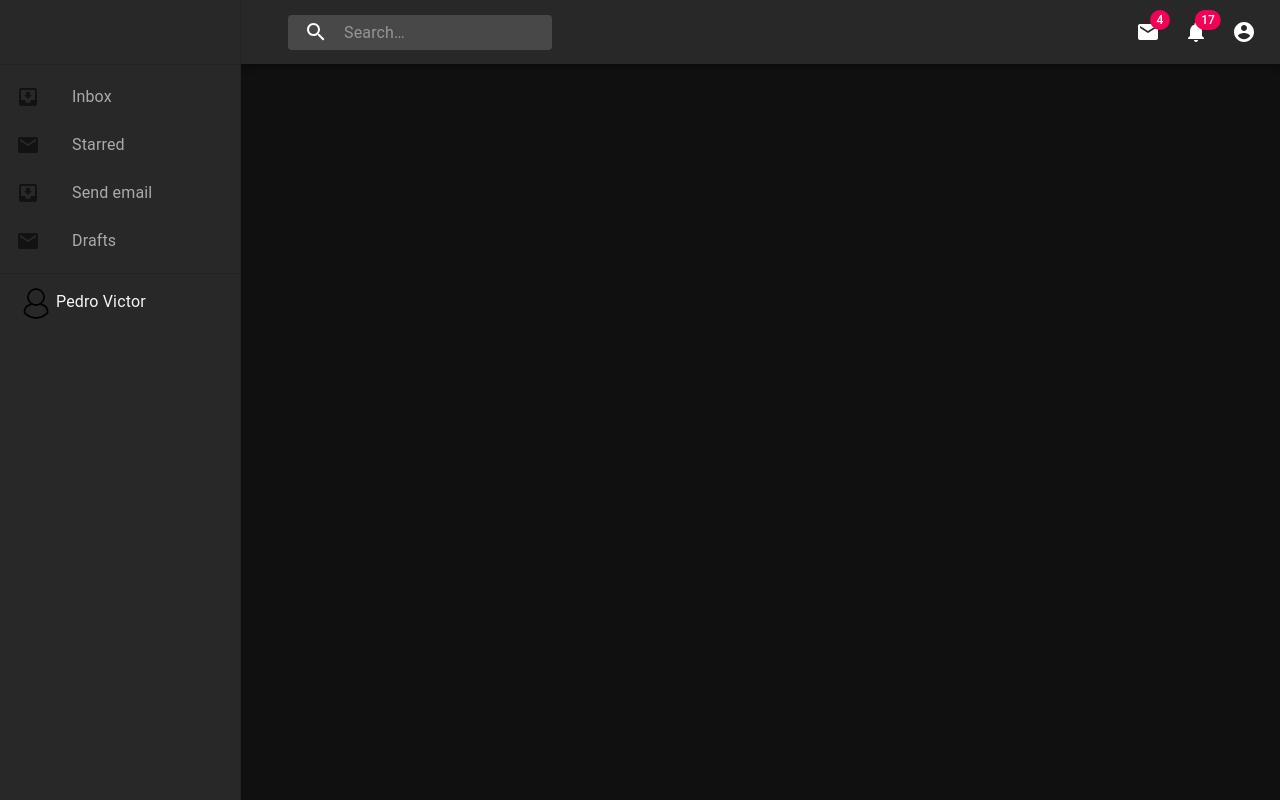
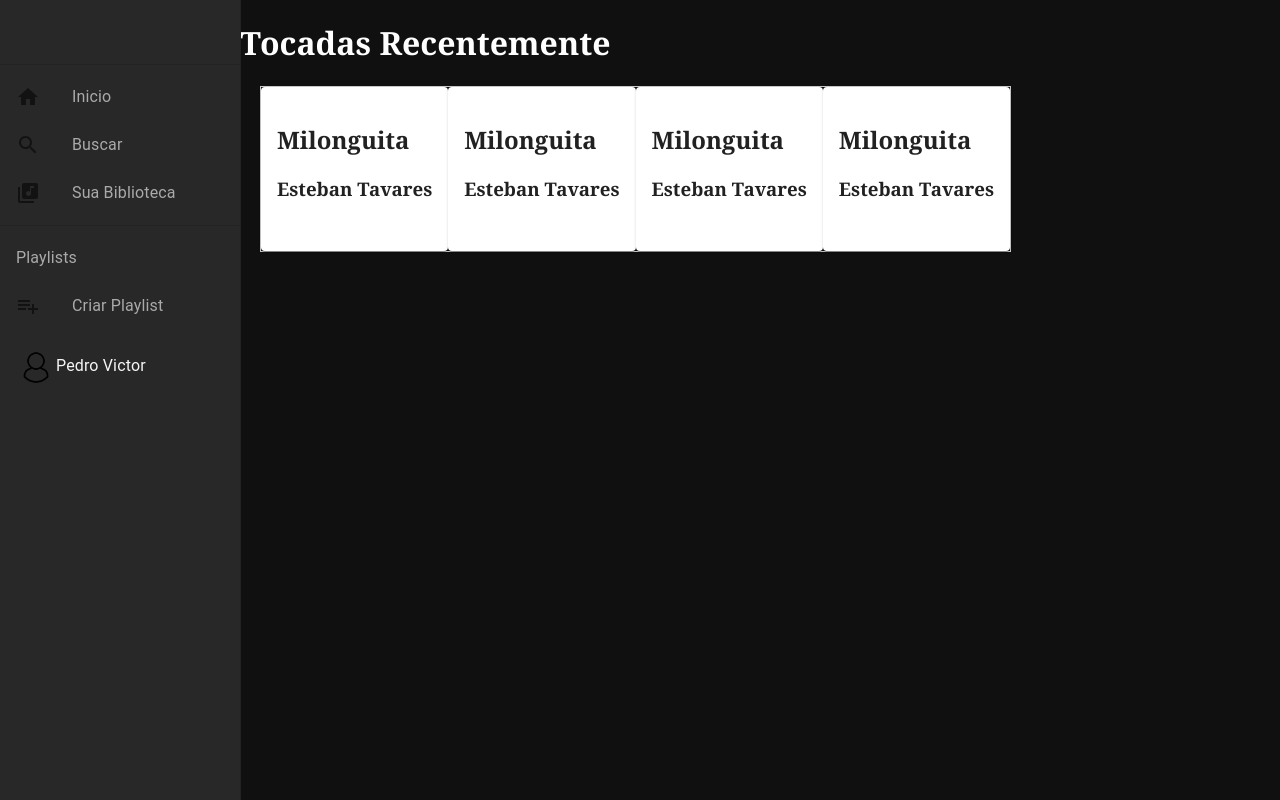
Before and after one commit to GabrielSuassuna/Spotper, a React (Create React App) app in the folder spotper/: page / in a window 1280 px wide. Built offline with nearby package versions, Linux system fonts and the light colour scheme; the HTML template or start-up script is replaced by a standard one.

Commit message:
adicionando correção da navbar e cards

```diff
--- a/spotper/package.json
+++ b/spotper/package.json
@@ -8,6 +8,7 @@
     "material-ui": "^0.20.2",
     "react": "^16.11.0",
     "react-dom": "^16.11.0",
+    "react-router-dom": "^5.1.2",
     "react-scripts": "3.2.0"
   },
   "scripts": {
--- a/spotper/src/App.js
+++ b/spotper/src/App.js
@@ -3,8 +3,9 @@ import './App.css';
 
 import Header from './components/Header/Header';
 import Footer from './components/Footer/Footer';
+import NavBar from './components/NavBar/NavBar';
 import SideBar from './components/SideBar/SideBar';
-import NavBar from './components/NavBar/NavBar'
+import Roteador from './components/Roteador/Roteador';
 
 function App(){
   const [nome, setNome] = useState("Pedro")
@@ -18,18 +19,7 @@ function App(){
       <div className='app-container'>
 
         <SideBar/>
-        <NavBar/>
-
-      {/* <div className='left-side-section'>
-        </div>
-
-        <div className='main-section'>
-          <Header />
-          <div className='main-section-container'>
-          </div>
-        </div>
-        <SideBar/>
-        <Footer/>*/}
+        <Roteador/>
       </div>
     </div>
     );
--- /dev/null
+++ b/spotper/src/components/FirstScreen/FirstScreen.css
@@ -0,0 +1,13 @@
+.MusicBox{
+    max-width: 100%;
+    margin: 20px;
+    border: 1px solid #ccc;
+    display: flex;
+    flex-wrap: wrap;
+}
+
+.MusicCard{
+    margin: 10px;
+    background-color: tomato;
+    text-align: center;
+}
--- /dev/null
+++ b/spotper/src/components/FirstScreen/FirstScreen.js
@@ -0,0 +1,25 @@
+import React from 'react'
+
+import MusicCards from '../MusicCards/MusicCards'
+import './FirstScreen.css'
+
+function FirstScreen(){
+    return(
+        <div>
+            <h1> Tocadas Recentemente </h1>
+
+            <section className="MusicBox">
+                <MusicCards className="MusicCard"/>
+
+                <MusicCards className="MusicCard"/>
+
+                <MusicCards className="MusicCard"/>
+
+                <MusicCards className="MusicCard"/>
+            </section>
+
+        </div>
+    )
+}
+
+export default FirstScreen
--- /dev/null
+++ b/spotper/src/components/MusicCards/MusicCards.js
@@ -0,0 +1,68 @@
+import React from 'react';
+import { makeStyles } from '@material-ui/core/styles';
+import clsx from 'clsx';
+import Card from '@material-ui/core/Card';
+import CardHeader from '@material-ui/core/CardHeader';
+import CardMedia from '@material-ui/core/CardMedia';
+import CardContent from '@material-ui/core/CardContent';
+import CardActions from '@material-ui/core/CardActions';
+import Collapse from '@material-ui/core/Collapse';
+import Avatar from '@material-ui/core/Avatar';
+import IconButton from '@material-ui/core/IconButton';
+import Typography from '@material-ui/core/Typography';
+import { red } from '@material-ui/core/colors';
+import FavoriteIcon from '@material-ui/icons/Favorite';
+import ShareIcon from '@material-ui/icons/Share';
+import ExpandMoreIcon from '@material-ui/icons/ExpandMore';
+import MoreVertIcon from '@material-ui/icons/MoreVert';
+
+const useStyles = makeStyles(theme => ({
+  card: {
+    maxWidth: 245,
+    maxHeight: 245,
+  },
+  media: {
+    height: 0,
+    paddingTop: '56.25%', // 16:9
+  },
+  expand: {
+    transform: 'rotate(0deg)',
+    marginLeft: 'auto',
+    transition: theme.transitions.create('transform', {
+      duration: theme.transitions.duration.shortest,
+    }),
+  },
+  expandOpen: {
+    transform: 'rotate(180deg)',
+  },
+  avatar: {
+    backgroundColor: red[500],
+  },
+}));
+
+export default function MusicCards() {
+  const classes = useStyles();
+  const [expanded, setExpanded] = React.useState(false);
+
+  const handleExpandClick = () => {
+    setExpanded(!expanded);
+  };
+
+  return (
+    <Card className={classes.card}>
+      {/*
+        <img style={{maxWidth: "240px"},{maxHeight:"200px"},{margin: "5px"}} src = "https://i.scdn.co/image/c301bf63ecd5adeddc8972a8742a5be3b23345ea"/>
+      */}
+      <CardContent>
+        <h2> Milonguita </h2>
+        <h3> Esteban Tavares </h3>
+      </CardContent>
+
+
+      <CardActions disableSpacing>
+
+      </CardActions>
+
+    </Card>
+  );
+}
--- /dev/null
+++ b/spotper/src/components/Roteador/Roteador.js
@@ -0,0 +1,16 @@
+import React from 'react'
+import {BrowserRouter,Switch,Route} from 'react-router-dom'
+
+import FirstScreen from '../FirstScreen/FirstScreen'
+
+function Roteador(){
+    return(
+        <BrowserRouter>
+            <Switch>
+                <Route exact path ="/" component={FirstScreen}/>
+            </Switch>
+        </BrowserRouter>
+    )
+}
+
+export default Roteador;
--- a/spotper/src/components/SideBar/SideBar.js
+++ b/spotper/src/components/SideBar/SideBar.js
@@ -6,9 +6,12 @@ import Divider from '@material-ui/core/Divider';
 import ListItem from '@material-ui/core/ListItem';
 import ListItemIcon from '@material-ui/core/ListItemIcon';
 import ListItemText from '@material-ui/core/ListItemText';
-import InboxIcon from '@material-ui/icons/MoveToInbox';
-import MailIcon from '@material-ui/icons/Mail';
 import Avatar from '@material-ui/core/Avatar';
+
+import HomeIcon from '@material-ui/icons/Home';
+import SearchIcon from '@material-ui/icons/Search';
+import LibraryMusicIcon from '@material-ui/icons/LibraryMusic';
+import PlaylistAddIcon from '@material-ui/icons/PlaylistAdd';
 
 import Icon from '../../assets/icon.png'
 
@@ -65,17 +68,35 @@ export default function PermanentDrawerLeft() {
         <div className={classes.toolbar} />
         <Divider />
         <List>
-          {['Inbox', 'Starred', 'Send email', 'Drafts'].map((text, index) => (
-            <ListItem button key={text}>
-              <ListItemIcon>{index % 2 === 0 ? <InboxIcon /> : <MailIcon />}</ListItemIcon>
-              <ListItemText classes={{primary: classes.ListItemText}} primary={text} />
+            <ListItem button key={"Inicio"}>
+              <ListItemIcon> <HomeIcon/> </ListItemIcon>
+              <ListItemText classes={{primary: classes.ListItemText}} primary={"Inicio"} />
             </ListItem>
-          ))}
+            <ListItem button key={"Buscar"}>
+              <ListItemIcon> <SearchIcon/> </ListItemIcon>
+              <ListItemText classes={{primary: classes.ListItemText}} primary={"Buscar"} />
+            </ListItem>
+            <ListItem button key={"SuaBiblioteca"}>
+              <ListItemIcon> <LibraryMusicIcon/> </ListItemIcon>
+              <ListItemText classes={{primary: classes.ListItemText}} primary={"Sua Biblioteca"} />
+            </ListItem>
+
         </List>
         <Divider />
 
+        <List>
+          <ListItem>
+            <ListItemText classes={{primary: classes.ListItemText}}> Playlists</ListItemText>
+          </ListItem>
+
+          <ListItem>
+            <ListItemIcon> <PlaylistAddIcon/> </ListItemIcon>
+            <ListItemText classes={{primary: classes.ListItemText}}> Criar Playlist </ListItemText>
+          </ListItem>
+        </List>
+
         <ListItem>
-          <Avatar alt="Remy Sharp" src={Icon} className={classes.avatar} />
+          <Avatar  alt="Remy Sharp" src={Icon} className={classes.avatar} />
           <ListItemText classes={{primary: classes.userIcon}} primary="Pedro Victor" />
         </ListItem>
       </Drawer>
```
Also changed, not shown: 1 other file (tests, documents, lock files or other folders).
